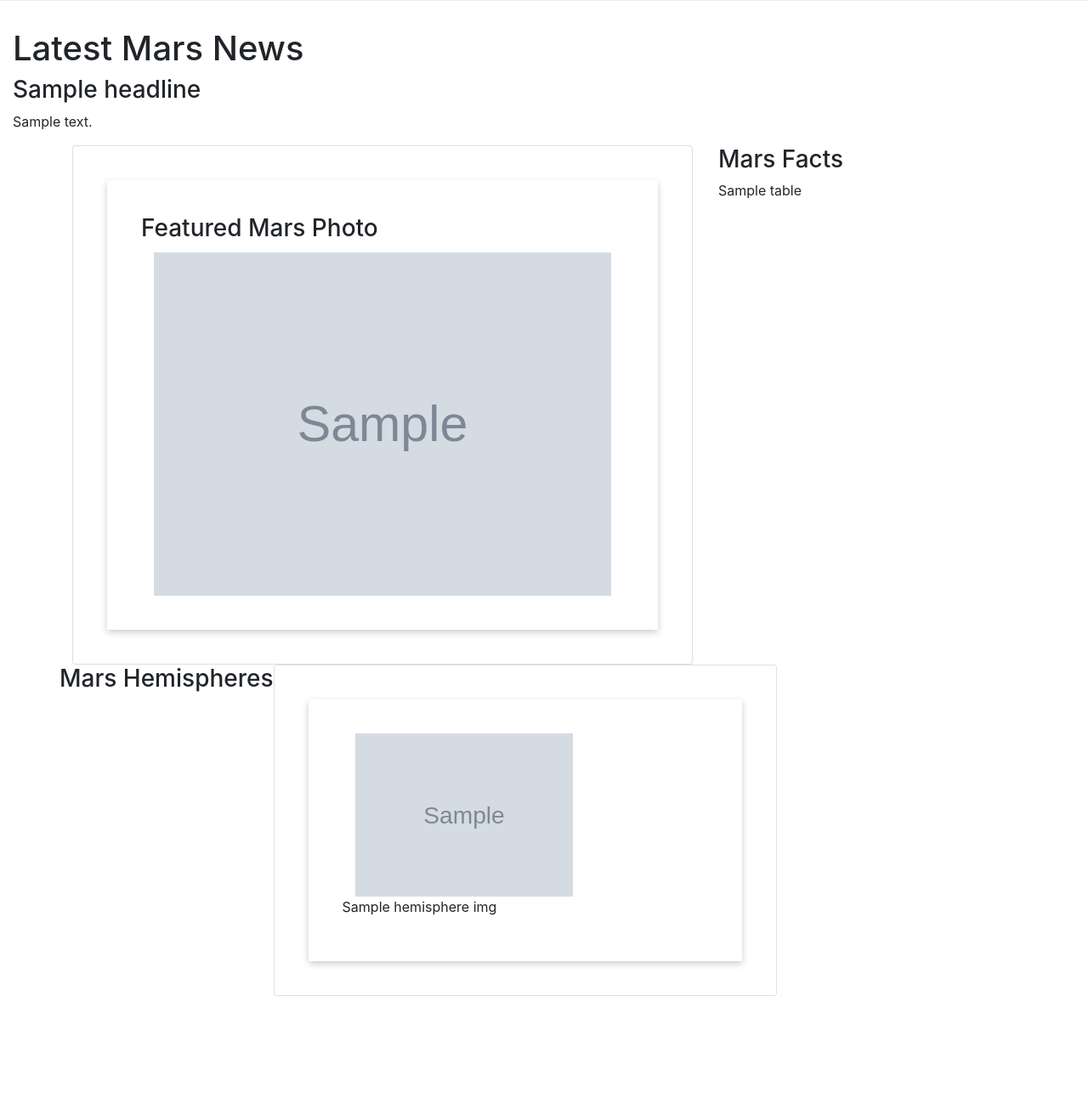
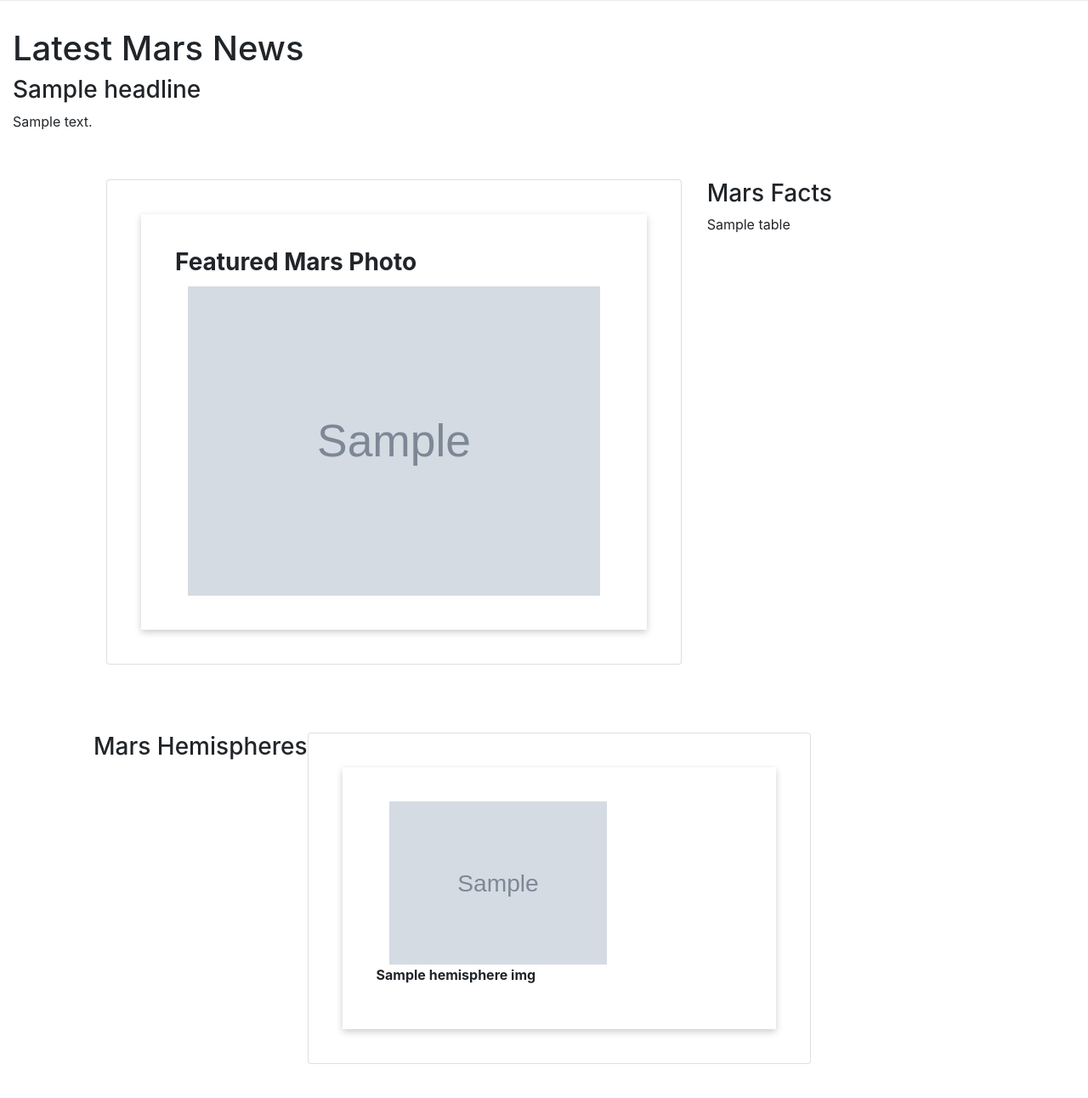
Before and after one commit to Lbrady1025/web-scraping-challenge, a Flask app: page / in a window 1280 px wide. Shown: the part 312-1604 px from the top of the page at 85% size. Before the commit the page ends 1484 px from the top, so only its background shows below. Run offline with Flask 2, Linux system fonts and the light colour scheme; grey boxes marked "Sample" are stand-in pictures; a database or web service that is not in the repository returns one stand-in record (values such as "Sample title"); some libraries are stand-ins or nearby versions.

Commit message:
add styling to card titles

```diff
--- a/style.css
+++ b/style.css
@@ -3,3 +3,11 @@ div .card-body {
     padding:40px;
     box-shadow: 0 3px 8px 0 rgba(0,0,0,0.2);
 }
+
+div .row {
+    padding:40px;
+}
+
+div .card-title {
+    font-weight: bold;
+}
--- a/templates/index.html
+++ b/templates/index.html
@@ -49,7 +49,7 @@
                 <div class="card">
                     <div class="card-body">
                         <img class="col-md-8" src={{x.img_url}} alt="">
-                        <div class="card-title">{{x.title}}</div>
+                        <div class="card-title" style="font-weight: bold;">{{x.title}}</div>
                     </div>
                 </div>
                 {% endfor %}
```
